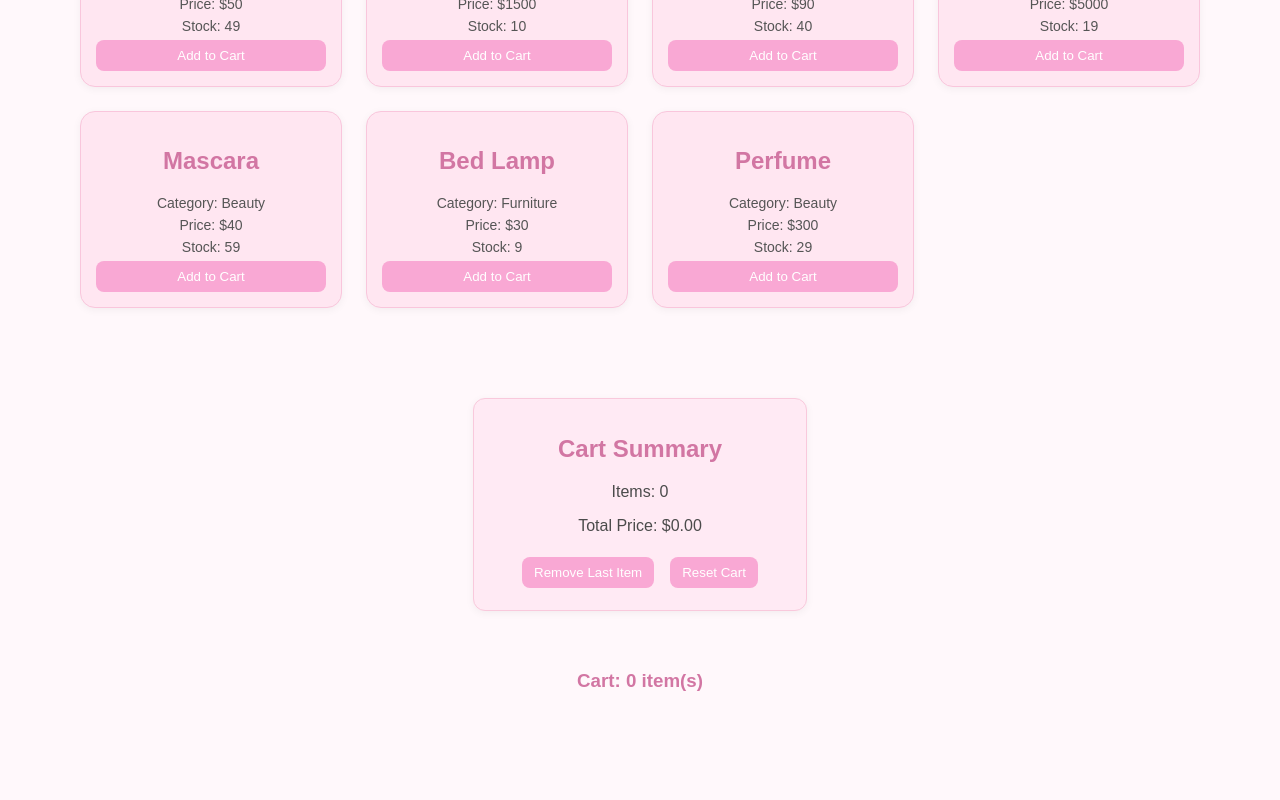
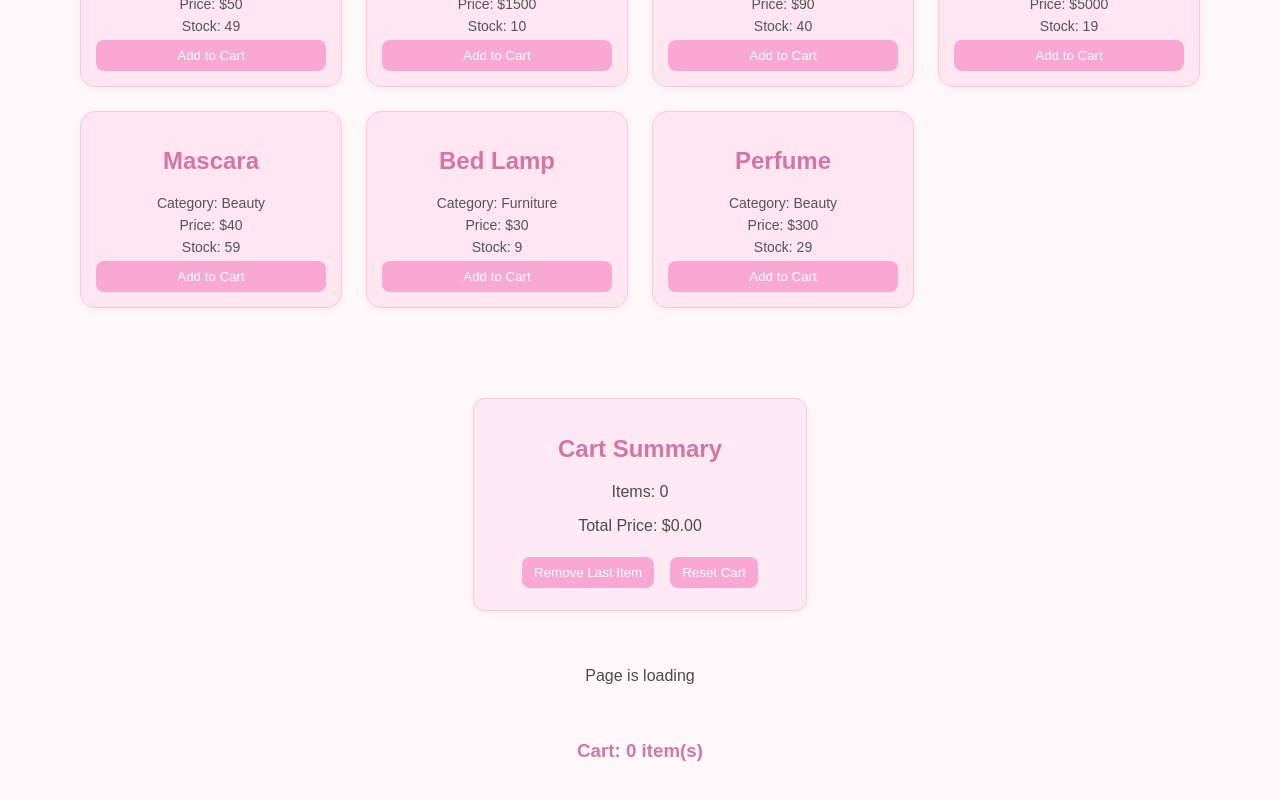
Before and after one commit to minhanh-ng/mini-storefront, a Next.js app: page / in a window 1280 px wide. Shown: the part 678-1478 px from the top of the page. Before the commit the page ends 1408 px from the top, so only its background shows below. Built offline with nearby package versions, Linux system fonts and the light colour scheme.

Commit message:
final touches, added missing codes

```diff
--- a/src/app/components/Catalog.jsx
+++ b/src/app/components/Catalog.jsx
@@ -63,6 +63,7 @@ export default function ProductCatalog() {
             <CategoryFilter value={filters.category} onChange={(v) => update('category', v)} />
             <ProductList products={filteredProducts} addToCart={addToCart} />
             <CartSummary cart={cart} setCart={setCart} />
+            <StatusMessage loading={loading} error={error} empty={empty} />
             <h3>Cart: {cart.length} item(s)</h3>
         </div>
     );
--- a/src/app/components/StatusMessage.jsx
+++ b/src/app/components/StatusMessage.jsx
@@ -4,14 +4,11 @@ export default function StatusMessage({loading, error, empty}) {
     if (loading) {
         return <p>Page is loading</p>
     }
-
     if (error) {
         return <p>Error loading products</p>
     }
-
     if (empty) {
         return <p>There is no product available</p>
     }
-
     return null;
 }
```
